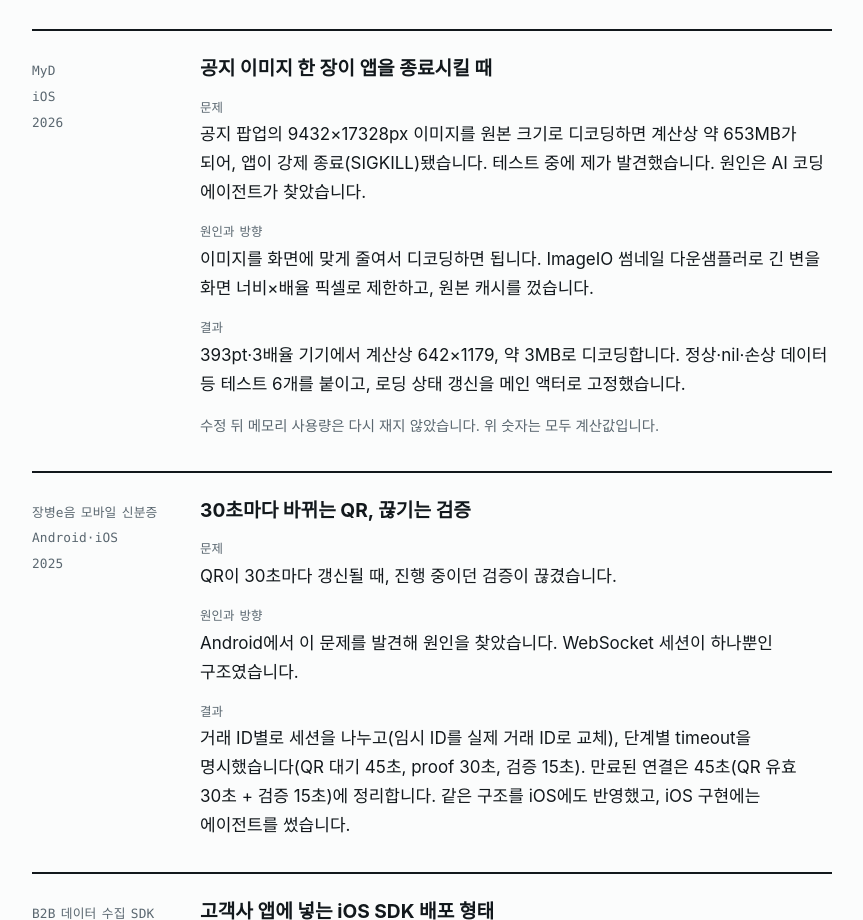
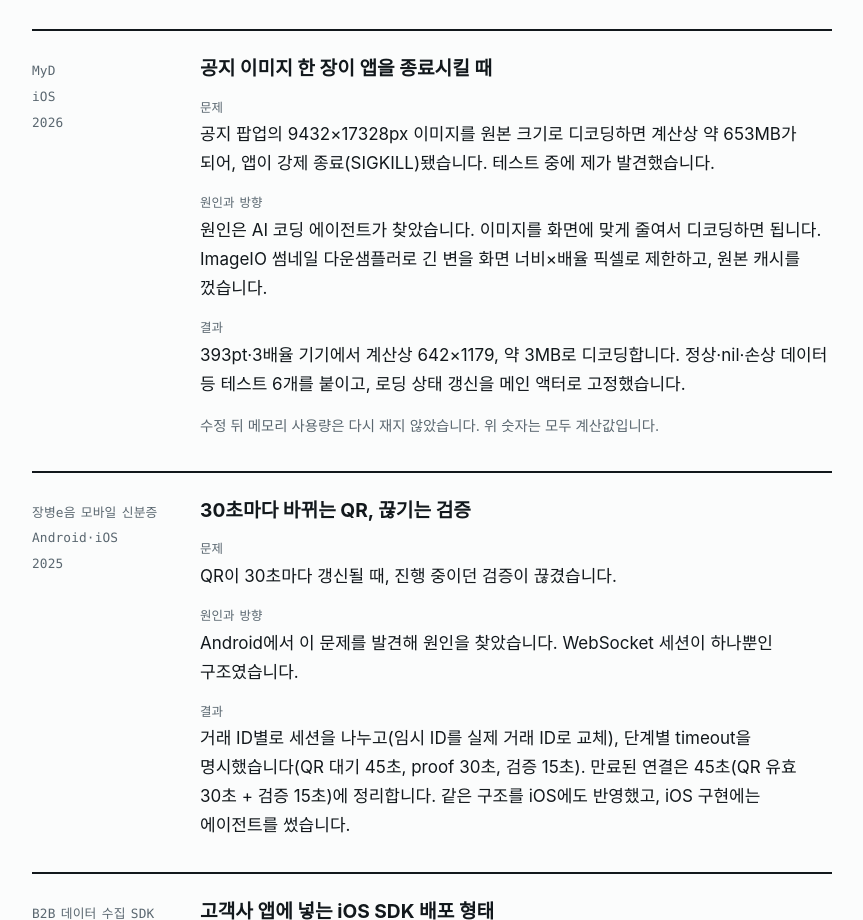
Before and after one commit to minjunkim-labs/portfolio, an Astro site: page / in a window 1280 px wide. Shown: the part 1127-2047 px from the top of the page, without its empty margins (208-1071 px from the left). Built offline with nearby package versions, Linux system fonts and the light colour scheme; Astro itself is replaced by a stand-in of ours.

Commit message:
fix: ImageIO 사례의 원인 분석 주체를 「원인과 방향」 칸으로 옮긴다
Co-Authored-By: Claude Opus 5.5 <noreply@anthropic.com>

```diff
--- a/src/pages/index.astro
+++ b/src/pages/index.astro
@@ -31,9 +31,9 @@ const works: Work[] = [
     title: "공지 이미지 한 장이 앱을 종료시킬 때",
     context: "MyD · iOS · 2026",
     problem:
-      "공지 팝업의 9432×17328px 이미지를 원본 크기로 디코딩하면 계산상 약 653MB가 되어, 앱이 강제 종료(SIGKILL)됐습니다. 테스트 중에 제가 발견했습니다. 원인은 AI 코딩 에이전트가 찾았습니다.",
+      "공지 팝업의 9432×17328px 이미지를 원본 크기로 디코딩하면 계산상 약 653MB가 되어, 앱이 강제 종료(SIGKILL)됐습니다. 테스트 중에 제가 발견했습니다.",
     turn:
-      "이미지를 화면에 맞게 줄여서 디코딩하면 됩니다. ImageIO 썸네일 다운샘플러로 긴 변을 화면 너비×배율 픽셀로 제한하고, 원본 캐시를 껐습니다.",
+      "원인은 AI 코딩 에이전트가 찾았습니다. 이미지를 화면에 맞게 줄여서 디코딩하면 됩니다. ImageIO 썸네일 다운샘플러로 긴 변을 화면 너비×배율 픽셀로 제한하고, 원본 캐시를 껐습니다.",
     result:
       "393pt·3배율 기기에서 계산상 642×1179, 약 3MB로 디코딩합니다. 정상·nil·손상 데이터 등 테스트 6개를 붙이고, 로딩 상태 갱신을 메인 액터로 고정했습니다.",
     note: "수정 뒤 메모리 사용량은 다시 재지 않았습니다. 위 숫자는 모두 계산값입니다.",
```
